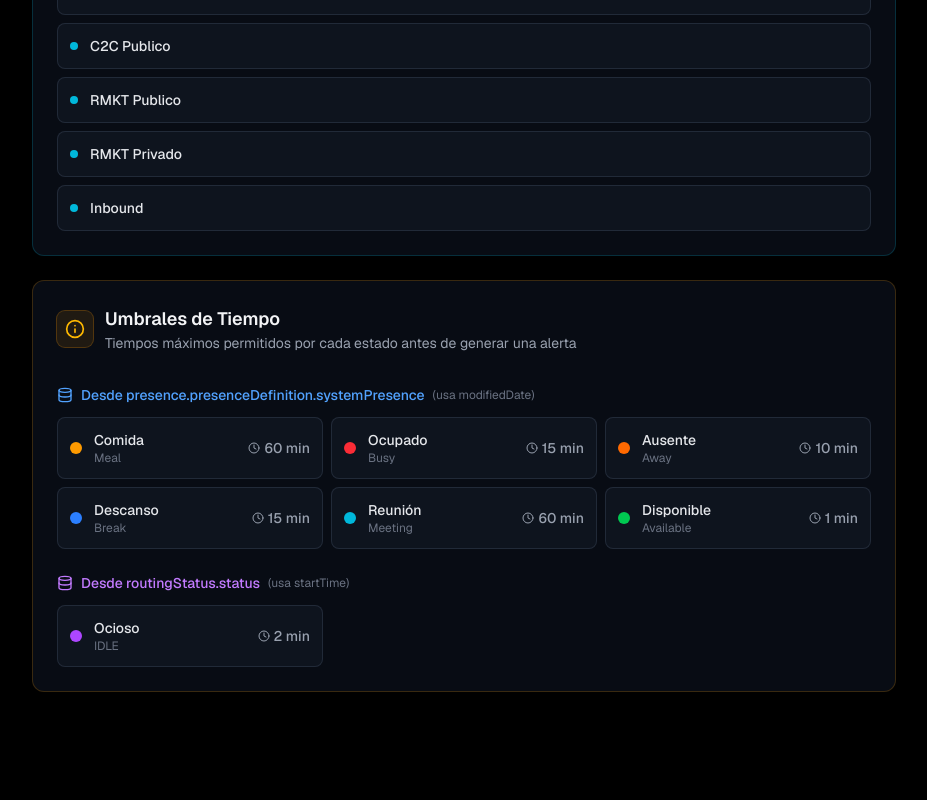
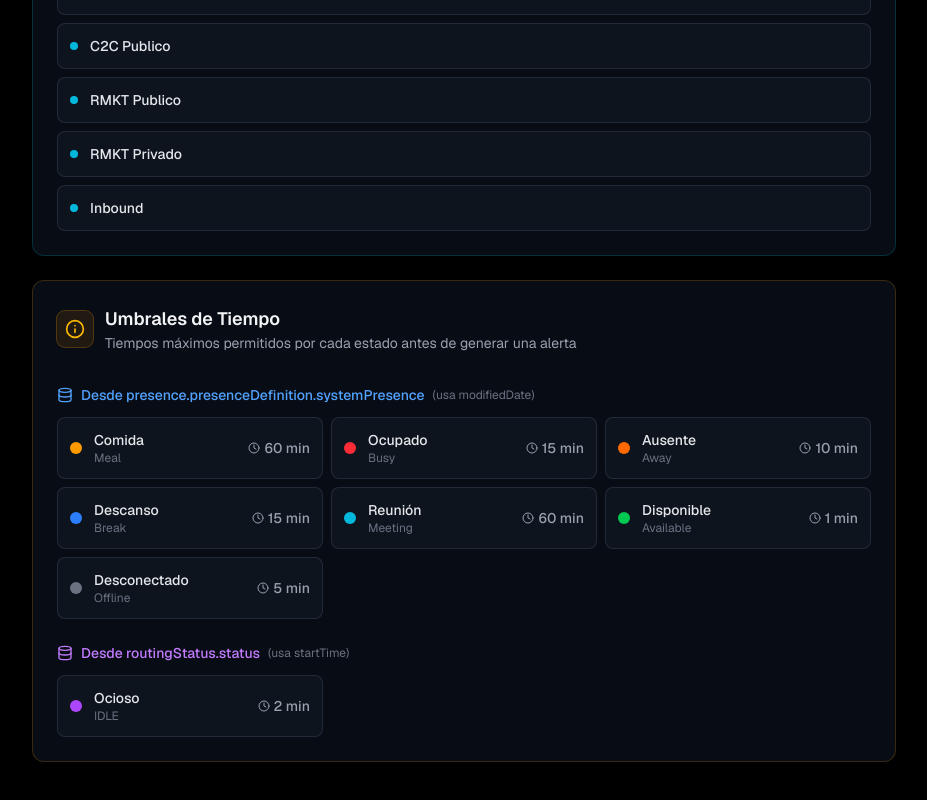
Before and after one commit to josephmezadev-beep/alerts-gtr-net, a Next.js app: page /config in a window 1280 px wide. Shown: the part 624-1424 px from the top of the page, without its empty margins (176-1103 px from the left). Before the commit the page ends 1364 px from the top, so only its background shows below. Built offline with nearby package versions, Linux system fonts and the light colour scheme.

Commit message:
add offline rules

```diff
--- a/components/alerts/alerts-page.tsx
+++ b/components/alerts/alerts-page.tsx
@@ -60,6 +60,15 @@ export function AlertsPage() {
           const threshold = getThresholdMinutes(statusValue, source);
 
           if (threshold > 0 && elapsedMinutes > threshold) {
+
+            if (
+                statusValue === 'Offline' &&
+                source === 'presence' &&
+                elapsedMinutes > 5
+              ) {
+                return agentAlerts;
+            }
+
             const agentId = `${campaign.id}-${user.name}-presence-${statusValue}`;
 
             agentAlerts.push({
--- a/lib/presence-config.ts
+++ b/lib/presence-config.ts
@@ -102,6 +102,13 @@ export const STATUS_MONITOR_CONFIG: StatusMonitorConfig[] = [
     thresholdMinutes: 2,
     color: 'bg-purple-500',
   },
+  {
+    statusValue: 'Offline',
+    source: 'presence',
+    displayName: 'Desconectado',
+    thresholdMinutes: 5,
+    color: 'bg-gray-500',
+  },
   // {
   //   statusValue: 'offline',
   //   source: 'presence',
```
